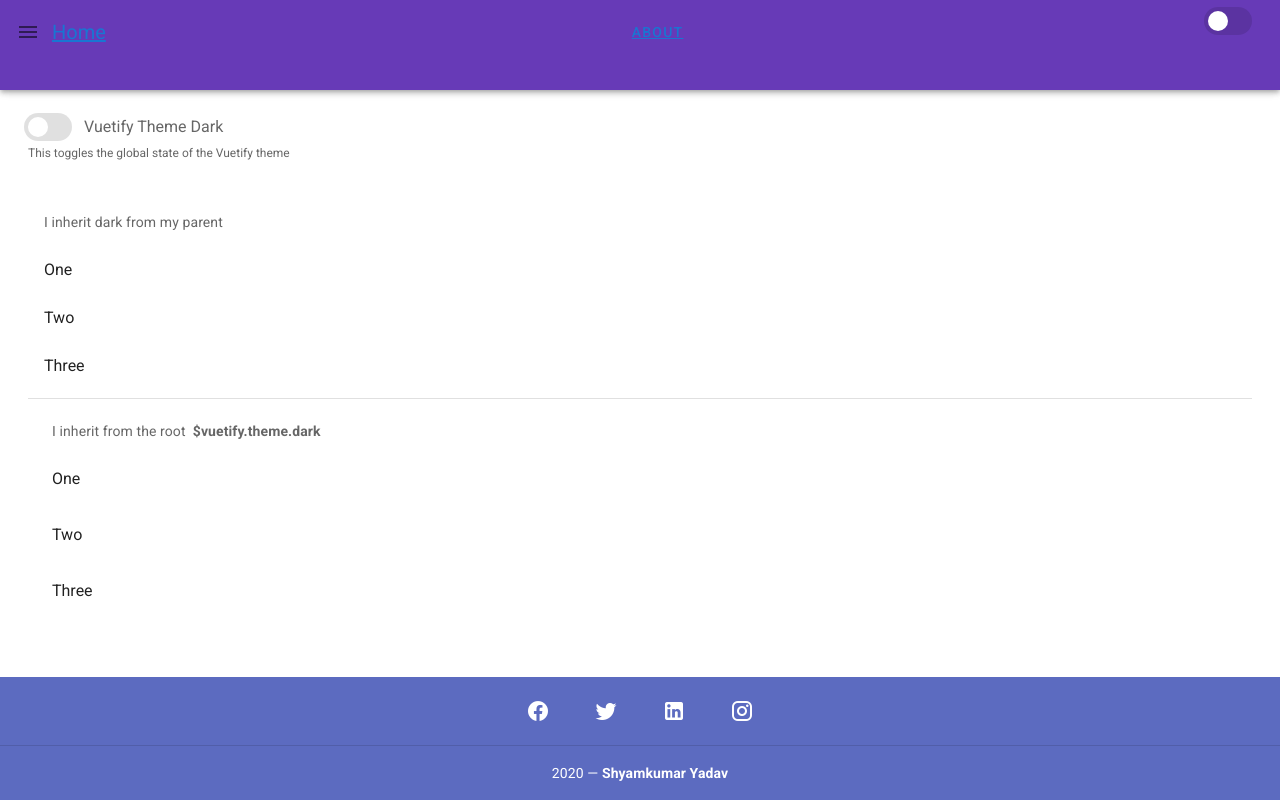
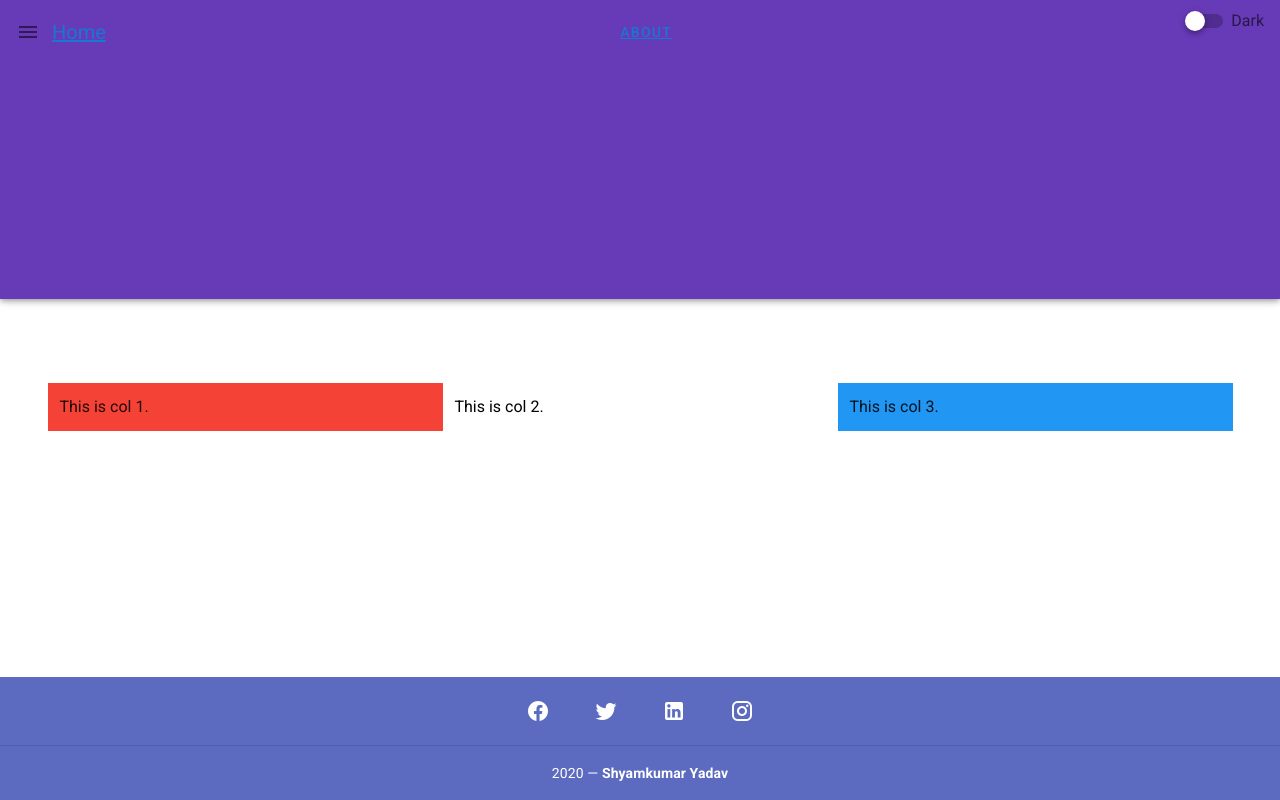
Before and after one commit to shyamkumaryadav/view, a Vue app: page / in a window 1280 px wide. Built offline with nearby package versions, Linux system fonts and the light colour scheme.

Commit message:
This is Called Vuetify

```diff
--- a/package.json
+++ b/package.json
@@ -8,9 +8,11 @@
     "lint": "vue-cli-service lint"
   },
   "dependencies": {
+    "@mdi/font": "^5.6.55",
     "core-js": "^3.6.5",
     "facebook-login-vuejs": "^2.1.3",
     "faker": "^5.1.0",
+    "import": "0.0.6",
     "vue": "^2.6.11",
     "vue-router": "^3.2.0",
     "vuetify": "^2.2.11"
--- a/public/index.html
+++ b/public/index.html
@@ -6,8 +6,8 @@
     <meta name="viewport" content="width=device-width,initial-scale=1.0">
     <link rel="icon" href="<%= BASE_URL %>favicon.ico">
     <title>Instagram API</title>
-    <link rel="stylesheet" href="https://fonts.googleapis.com/css?family=Roboto:100,300,400,500,700,900">
-    <link rel="stylesheet" href="https://cdn.jsdelivr.net/npm/@mdi/font@latest/css/materialdesignicons.min.css">
+    <link href="https://fonts.googleapis.com/css?family=Roboto:100,300,400,500,700,900" rel="stylesheet">
+<link href="https://cdn.jsdelivr.net/npm/@mdi/font@4.x/css/materialdesignicons.min.css" rel="stylesheet">
   </head>
   <body>
     <noscript>
--- a/src/App.vue
+++ b/src/App.vue
@@ -12,18 +12,24 @@
         <router-link to="/about">About</router-link>
       </v-btn>
       <v-spacer></v-spacer>
-      <v-switch v-model="$vuetify.theme.dark" inset persistent-hint></v-switch>
+      <v-switch
+        v-model="$vuetify.theme.dark"
+        hint="This toggles the global state of the Vuetify theme"
+        label="Dark"
+      ></v-switch>
     </v-app-bar>
 
     <!-- nav bar -->
     <v-navigation-drawer v-model="drawer" absolute bottom temporary>
       <v-list-item>
         <v-list-item-avatar>
-          <v-img src="https://randomuser.me/api/portraits/men/78.jpg"></v-img>
+          <v-img
+            src="https://external-content.duckduckgo.com/iu/?u=https%3A%2F%2Ftse1.mm.bing.net%2Fth%3Fid%3DOIP.qmEhwqCHPZbjMChIN0lAswAAAA%26pid%3DApi&f=1"
+          ></v-img>
         </v-list-item-avatar>
 
         <v-list-item-content>
-          <v-list-item-title>John Leider</v-list-item-title>
+          <v-list-item-title>Shyamkumar yadav</v-list-item-title>
         </v-list-item-content>
       </v-list-item>
 
--- a/src/views/About.vue
+++ b/src/views/About.vue
@@ -1,15 +1,25 @@
 <template>
   <div class="about">
-    <v-rating
-      background-color="grey"
-      color="blue"
-      empty-icon="$mdiHeartOutline"
-      full-icon="$mdiHeart"
-      half-icon="$mdiHeartHalfFull"
-      half-increments
-      length="5"
-      size="45"
-      value="15"
-    ></v-rating>
+    <v-card class="green"
+      ><span class="grey--text text--lighten-2 caption mr-2">
+        ({{ rating }})
+      </span>
+      <v-rating
+        v-model="rating"
+        background-color="white"
+        color="yellow accent-4"
+        dense
+        half-increments
+        hover
+        size="18"
+      ></v-rating>
+    </v-card>
   </div>
 </template>
+
+<script>
+export default {
+  name: "About",
+  data: () => ({ rating: 0 }),
+};
+</script>
--- a/src/views/Home.vue
+++ b/src/views/Home.vue
@@ -1,40 +1,13 @@
 <template>
   <v-card flat root>
-    <v-toolbar flat height="72">
-      <v-switch
-        v-model="$vuetify.theme.dark"
-        hint="This toggles the global state of the Vuetify theme"
-        inset
-        label="Vuetify Theme Dark"
-        persistent-hint
-      ></v-switch>
-    </v-toolbar>
-
-    <v-card-text>
-      <v-list>
-        <v-subheader>I inherit dark from my parent</v-subheader>
-
-        <v-list-item v-for="item in items" :key="item">
-          <v-list-item-title v-text="item"></v-list-item-title>
-        </v-list-item>
-      </v-list>
-
-      <v-divider class="mb-y"></v-divider>
-
-      <!-- <v-theme-provider root> -->
-      <v-list rounded="b">
-        <v-subheader>
-          <span>I inherit from the root </span>
-
-          <strong>&nbsp; $vuetify.theme.dark</strong>
-        </v-subheader>
-
-        <v-list-item v-for="item in items" :key="item">
-          <v-list-item-title v-text="item"></v-list-item-title>
-        </v-list-item>
-      </v-list>
-      <!-- </v-theme-provider> -->
-    </v-card-text>
+    <v-toolbar flat height="72"> </v-toolbar>
+    <v-container>
+      <v-row>
+        <v-col class="red"> This is col 1. </v-col>
+        <v-col class="white black--text"> This is col 2. </v-col>
+        <v-col class="blue"> This is col 3. </v-col>
+      </v-row>
+    </v-container>
   </v-card>
 </template>
 
```
Also changed, not shown: 1 other file (tests, documents, lock files or other folders).
